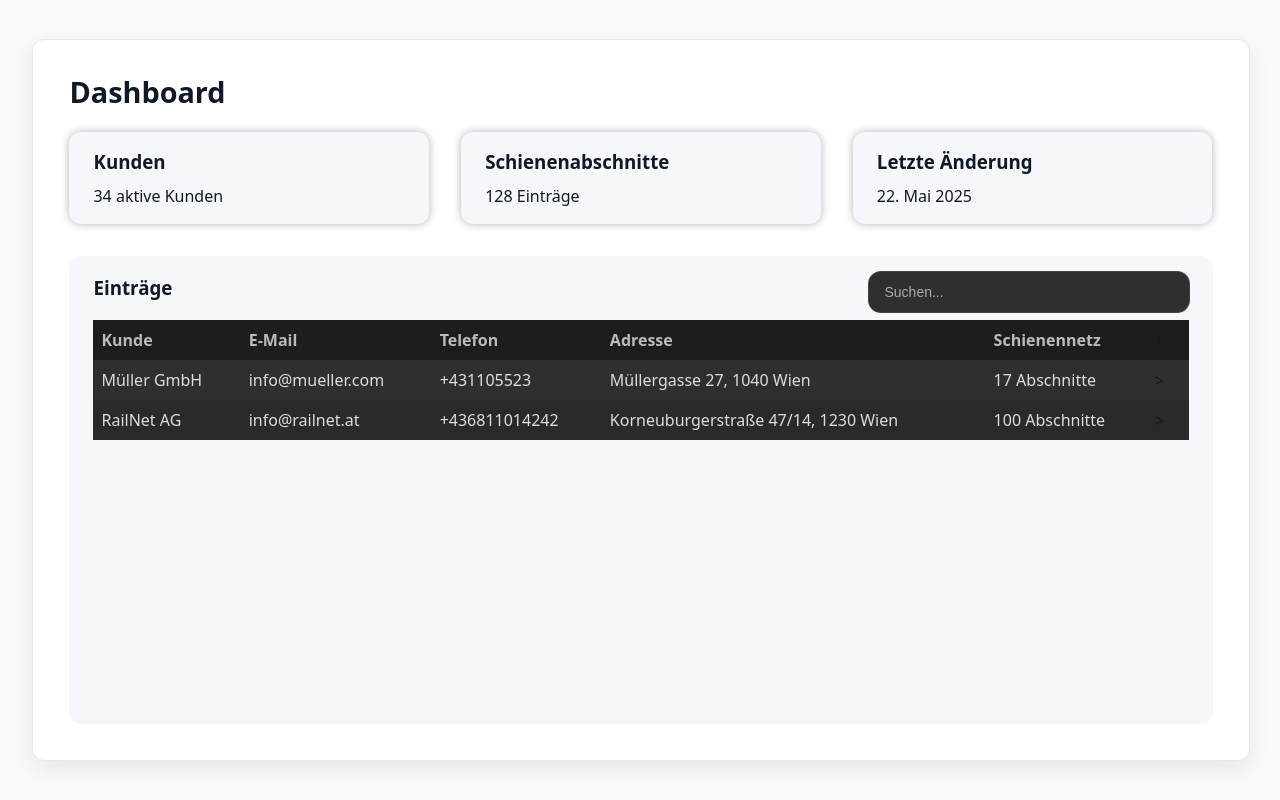
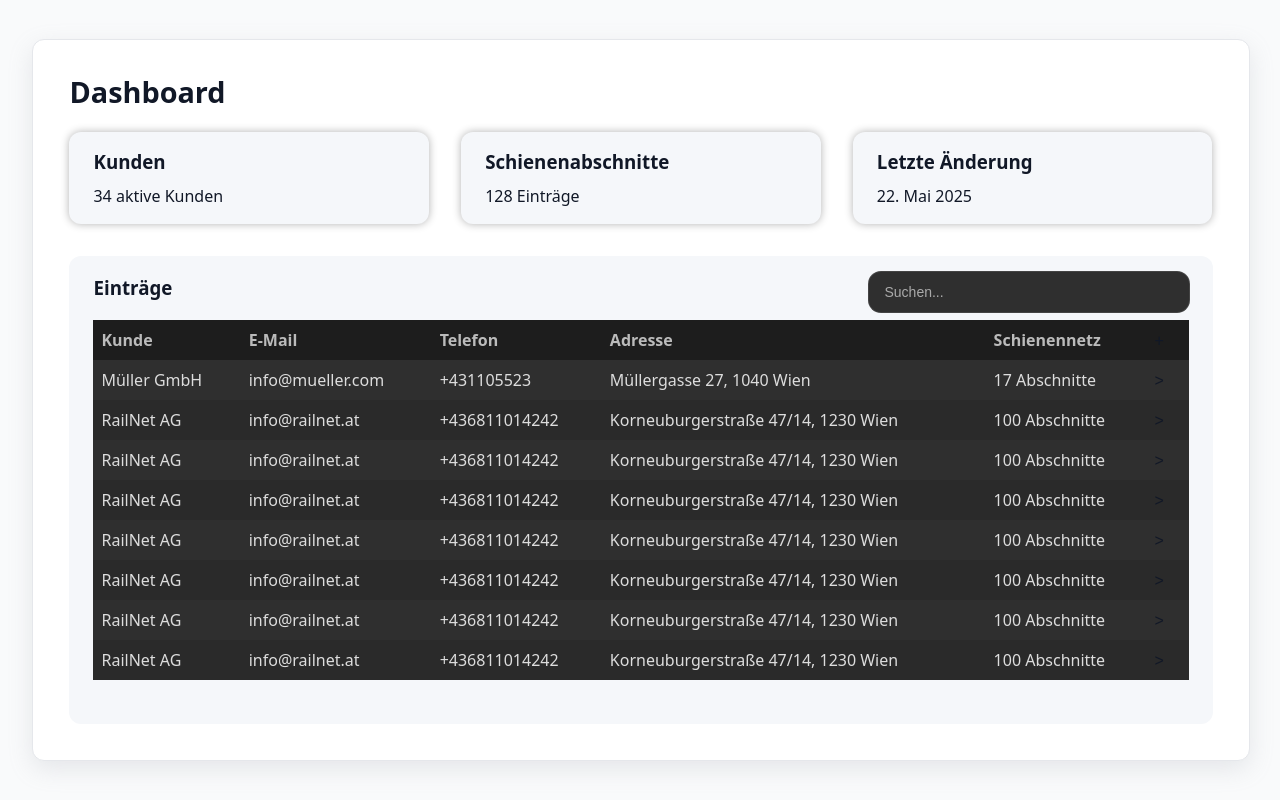
Before and after one commit to PhilippZinniel/demoVerkaufsToolReact, a React (Vite) app: page / in a window 1280 px wide. Built offline with nearby package versions, Linux system fonts and the light colour scheme.

Commit message:
fixed issue where the entry-table would go out of bounds

```diff
--- a/src/components/dashboard/Dashboard.css
+++ b/src/components/dashboard/Dashboard.css
@@ -60,7 +60,7 @@
 
 .table-wrapper {
     overflow-y: auto;
-    max-height: 50vh;
+    max-height: 45vh;
 }
 
 .dashboard-table-list {
--- a/src/components/dashboard/Dashboard.jsx
+++ b/src/components/dashboard/Dashboard.jsx
@@ -56,6 +56,70 @@ function Dashboard() {
                                 <td>100 Abschnitte</td>
                                 <button className="table-action-button">{'>'}</button>
                             </tr>
+                            <tr>
+                                <td>RailNet AG</td>
+                                <td>info@railnet.at</td>
+                                <td>+436811014242</td>
+                                <td>Korneuburgerstraße 47/14, 1230 Wien</td>
+                                <td>100 Abschnitte</td>
+                                <button className="table-action-button">{'>'}</button>
+                            </tr>
+                            <tr>
+                                <td>RailNet AG</td>
+                                <td>info@railnet.at</td>
+                                <td>+436811014242</td>
+                                <td>Korneuburgerstraße 47/14, 1230 Wien</td>
+                                <td>100 Abschnitte</td>
+                                <button className="table-action-button">{'>'}</button>
+                            </tr>
+                            <tr>
+                                <td>RailNet AG</td>
+                                <td>info@railnet.at</td>
+                                <td>+436811014242</td>
+                                <td>Korneuburgerstraße 47/14, 1230 Wien</td>
+                                <td>100 Abschnitte</td>
+                                <button className="table-action-button">{'>'}</button>
+                            </tr>
+                            <tr>
+                                <td>RailNet AG</td>
+                                <td>info@railnet.at</td>
+                                <td>+436811014242</td>
+                                <td>Korneuburgerstraße 47/14, 1230 Wien</td>
+                                <td>100 Abschnitte</td>
+                                <button className="table-action-button">{'>'}</button>
+                            </tr>
+                            <tr>
+                                <td>RailNet AG</td>
+                                <td>info@railnet.at</td>
+                                <td>+436811014242</td>
+                                <td>Korneuburgerstraße 47/14, 1230 Wien</td>
+                                <td>100 Abschnitte</td>
+                                <button className="table-action-button">{'>'}</button>
+                            </tr>
+                            <tr>
+                                <td>RailNet AG</td>
+                                <td>info@railnet.at</td>
+                                <td>+436811014242</td>
+                                <td>Korneuburgerstraße 47/14, 1230 Wien</td>
+                                <td>100 Abschnitte</td>
+                                <button className="table-action-button">{'>'}</button>
+                            </tr>
+                            <tr>
+                                <td>RailNet AG</td>
+                                <td>info@railnet.at</td>
+                                <td>+436811014242</td>
+                                <td>Korneuburgerstraße 47/14, 1230 Wien</td>
+                                <td>100 Abschnitte</td>
+                                <button className="table-action-button">{'>'}</button>
+                            </tr>
+                            <tr>
+                                <td>RailNet AG</td>
+                                <td>info@railnet.at</td>
+                                <td>+436811014242</td>
+                                <td>Korneuburgerstraße 47/14, 1230 Wien</td>
+                                <td>100 Abschnitte</td>
+                                <button className="table-action-button">{'>'}</button>
+                            </tr>
                             </tbody>
                         </table>
                     </div>
```
